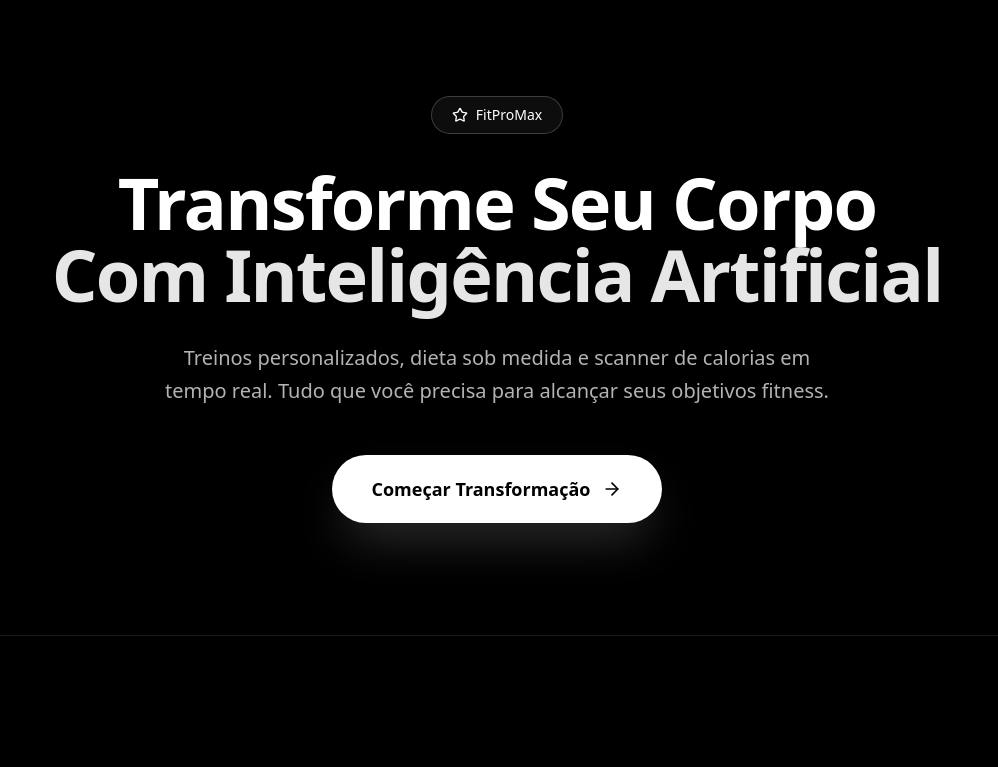
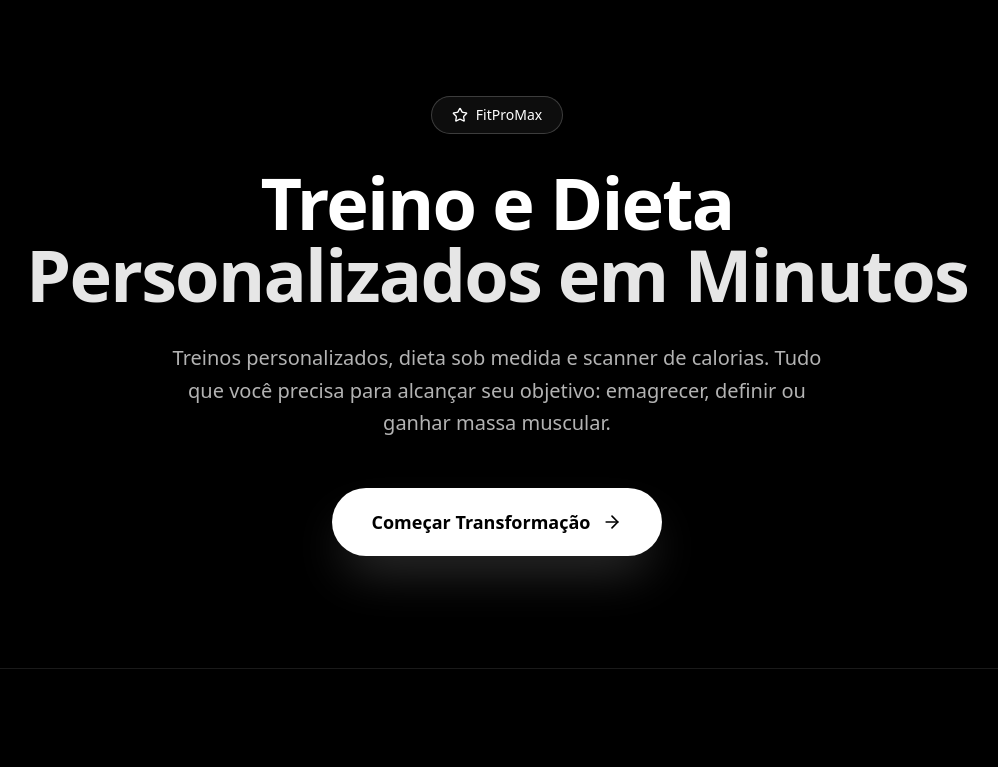
Before and after one commit to ramonraach/fitpromax-landing, a Next.js app: page / in a window 1280 px wide. Shown: the top 767 px of the page, without its empty margins (143-1141 px from the left). Built offline with nearby package versions, Linux system fonts and the light colour scheme.

Commit message:
Version 1771813386628 - Auto backup

```diff
--- a/src/app/page.tsx
+++ b/src/app/page.tsx
@@ -22,16 +22,15 @@ export default function LandingPage() {
 
             {/* Headline */}
             <h1 className="text-4xl sm:text-5xl md:text-7xl font-bold tracking-tight text-white">
-              Transforme Seu Corpo
+              Treino e Dieta
               <br />
               <span className="text-white/90">
-                Com Inteligência Artificial
+                Personalizados em Minutos
               </span>
             </h1>
 
             <p className="text-lg sm:text-xl text-white/70 max-w-2xl mx-auto leading-relaxed">
-              Treinos personalizados, dieta sob medida e scanner de calorias em tempo real.
-              Tudo que você precisa para alcançar seus objetivos fitness.
+              Treinos personalizados, dieta sob medida e scanner de calorias. Tudo que você precisa para alcançar seu objetivo: emagrecer, definir ou ganhar massa muscular.
             </p>
 
             {/* CTA Button */}
```
